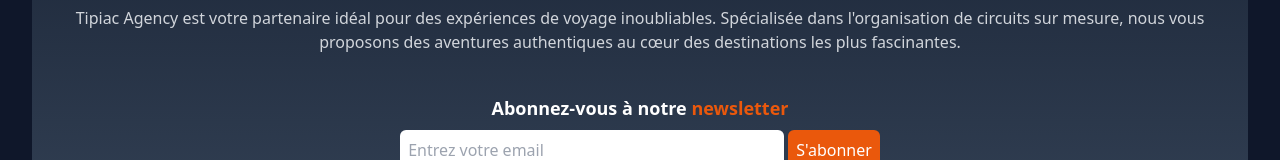
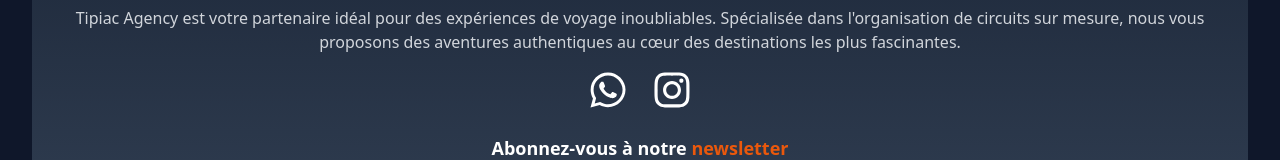
Before and after one commit to rayague/circuit-route-des-peches, a Next.js app: page /home in a window 1280 px wide. Shown: the part 3822-3982 px from the top of the page. Built offline with nearby package versions, Linux system fonts and the light colour scheme.

Commit message:
correction

```diff
--- a/app/blog/page.tsx
+++ b/app/blog/page.tsx
@@ -1,6 +1,7 @@
 "use client";
 import Image from "next/image";
 import Link from "next/link";
+import { FaWhatsapp, FaInstagram } from "react-icons/fa";
 
 export default function Home() {
   return (
@@ -383,22 +384,22 @@
 
         {/* Section des Icônes */}
         <div className="flex justify-center space-x-6 mb-6">
-          <a
+          <Link
             href="https://wa.me/46538805" // Remplace par ton numéro WhatsApp
             target="_blank"
             rel="noopener noreferrer"
             className="text-white text-3xl hover:text-green-500 transition-all"
           >
-            <i className="fab fa-whatsapp"></i>
-          </a>
-          <a
+            <FaWhatsapp size={40} className="text-white" />{" "}
+          </Link>
+          <Link
             href="https://www.instagram.com/tipiacagency?igsh=MXZ0ZGVodW5qbzRrNg==&utm_source=ig_contact_invite" // Remplace par ton compte Instagram
             target="_blank"
             rel="noopener noreferrer"
             className="text-white text-3xl hover:text-pink-500 transition-all"
           >
-            <i className="fab fa-instagram"></i>
-          </a>
+            <FaInstagram size={40} className="text-white" />{" "}
+          </Link>
         </div>
 
         {/* Formulaire de Newsletter */}
--- a/app/booking/page.tsx
+++ b/app/booking/page.tsx
@@ -2,6 +2,7 @@
 import { useState } from "react";
 import Image from "next/image";
 import Link from "next/link";
+import { FaInstagram, FaWhatsapp } from "react-icons/fa";
 
 // Typage de l'état du formulaire
 interface FormData {
@@ -224,22 +225,22 @@
 
         {/* Section des Icônes */}
         <div className="flex justify-center space-x-6 mb-6">
-          <a
+          <Link
             href="https://wa.me/46538805" // Remplace par ton numéro WhatsApp
             target="_blank"
             rel="noopener noreferrer"
             className="text-white text-3xl hover:text-green-500 transition-all"
           >
-            <i className="fab fa-whatsapp"></i>
-          </a>
-          <a
+            <FaWhatsapp size={40} className="text-white" />{" "}
+          </Link>
+          <Link
             href="https://www.instagram.com/tipiacagency?igsh=MXZ0ZGVodW5qbzRrNg==&utm_source=ig_contact_invite" // Remplace par ton compte Instagram
             target="_blank"
             rel="noopener noreferrer"
             className="text-white text-3xl hover:text-pink-500 transition-all"
           >
-            <i className="fab fa-instagram"></i>
-          </a>
+            <FaInstagram size={40} className="text-white" />{" "}
+          </Link>
         </div>
 
         {/* Formulaire de Newsletter */}
--- a/app/home/page.tsx
+++ b/app/home/page.tsx
@@ -2,6 +2,7 @@
 import Image from "next/image";
 import Link from "next/link";
 import "leaflet/dist/leaflet.css";
+import { FaWhatsapp, FaInstagram } from "react-icons/fa";
 
 export default function Home() {
   return (
@@ -312,22 +313,22 @@
 
         {/* Section des Icônes */}
         <div className="flex justify-center space-x-6 mb-6">
-          <a
+          <Link
             href="https://wa.me/46538805" // Remplace par ton numéro WhatsApp
             target="_blank"
             rel="noopener noreferrer"
             className="text-white text-3xl hover:text-green-500 transition-all"
           >
-            <i className="fab fa-whatsapp"></i>
-          </a>
-          <a
+            <FaWhatsapp size={40} className="text-white" />{" "}
+          </Link>
+          <Link
             href="https://www.instagram.com/tipiacagency?igsh=MXZ0ZGVodW5qbzRrNg==&utm_source=ig_contact_invite" // Remplace par ton compte Instagram
             target="_blank"
             rel="noopener noreferrer"
             className="text-white text-3xl hover:text-pink-500 transition-all"
           >
-            <i className="fab fa-instagram"></i>
-          </a>
+            <FaInstagram size={40} className="text-white" />{" "}
+          </Link>
         </div>
 
         {/* Formulaire de Newsletter */}
--- a/package.json
+++ b/package.json
@@ -20,6 +20,7 @@
     "pannellum": "^2.5.6",
     "react": "^19.0.0",
     "react-dom": "^19.0.0",
+    "react-icons": "^5.4.0",
     "react-leaflet": "^5.0.0",
     "react-native-vector-icons": "^10.2.0",
     "react-toastify": "^11.0.2",
```
Also changed, not shown: 1 other file (tests, documents, lock files or other folders).
